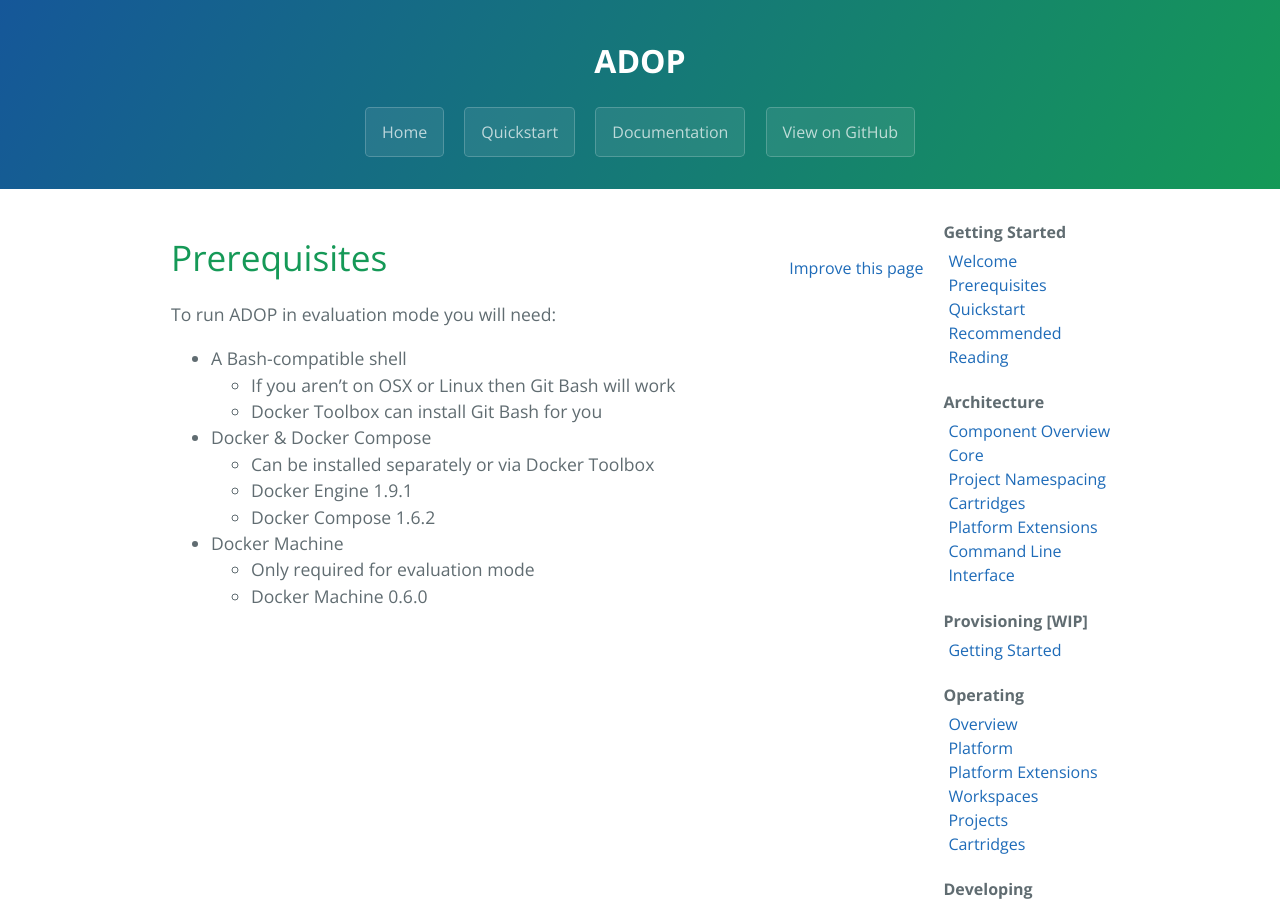
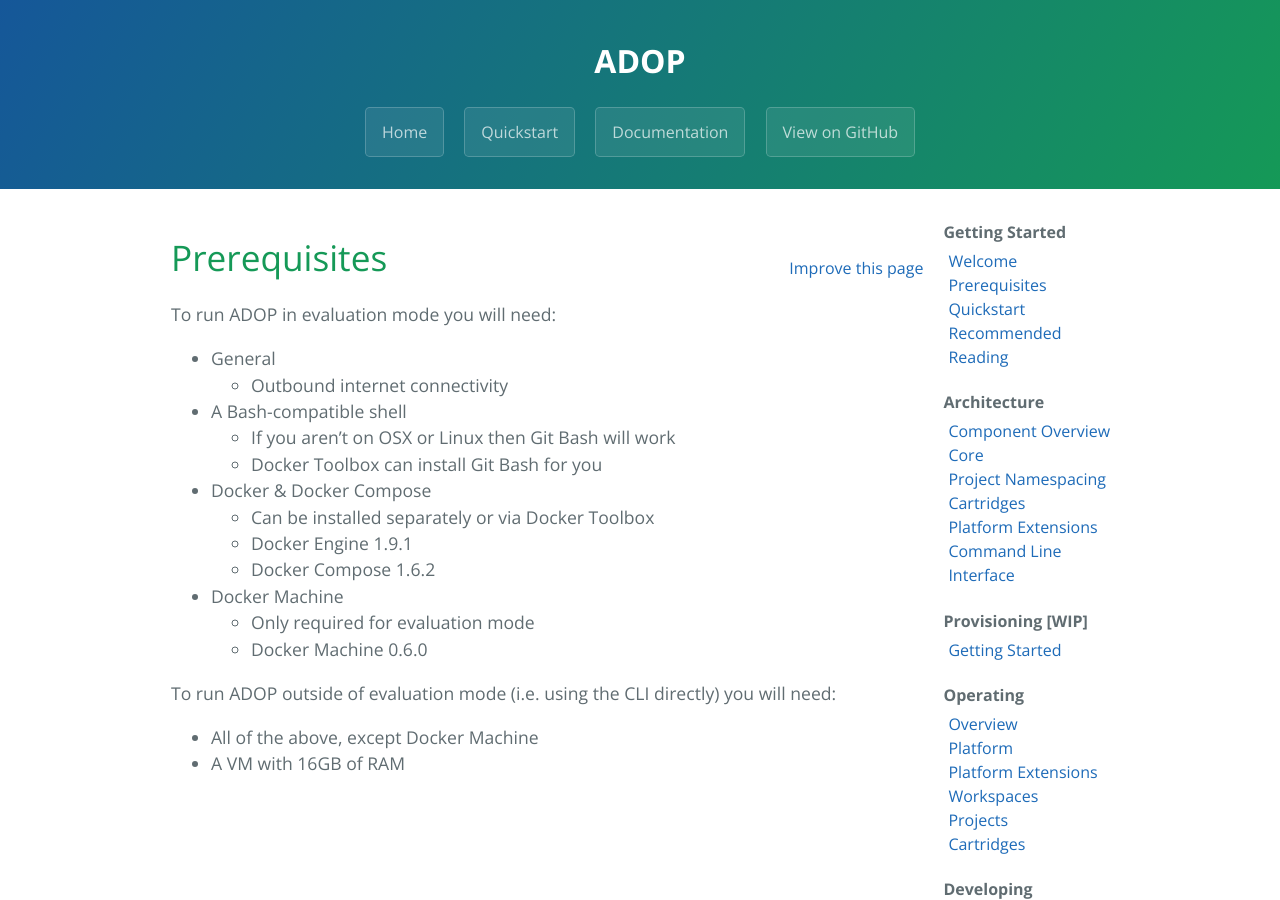
Before and after one commit to Accenture/adop-docker-compose, a Jekyll site: the page built from site/_docs/prerequisites.md, in a window 1280 px wide and 900 px high. Built offline with Jekyll 4.4.1, drawn with Linux system fonts in a browser that asks for light colours.

Commit message:
Clarifying pre-requisites

```diff
--- a/site/_docs/prerequisites.md
+++ b/site/_docs/prerequisites.md
@@ -6,6 +6,8 @@
 
 To run ADOP in evaluation mode you will need:
 
+* General
+    * Outbound internet connectivity
 * A Bash-compatible shell
     * If you aren't on OSX or Linux then Git Bash will work
     * Docker Toolbox can install Git Bash for you
@@ -16,3 +18,8 @@
 * Docker Machine
     * Only required for evaluation mode
     * Docker Machine 0.6.0
+
+To run ADOP outside of evaluation mode (i.e. using the CLI directly) you will need:
+
+* All of the above, except Docker Machine
+* A VM with 16GB of RAM
```
